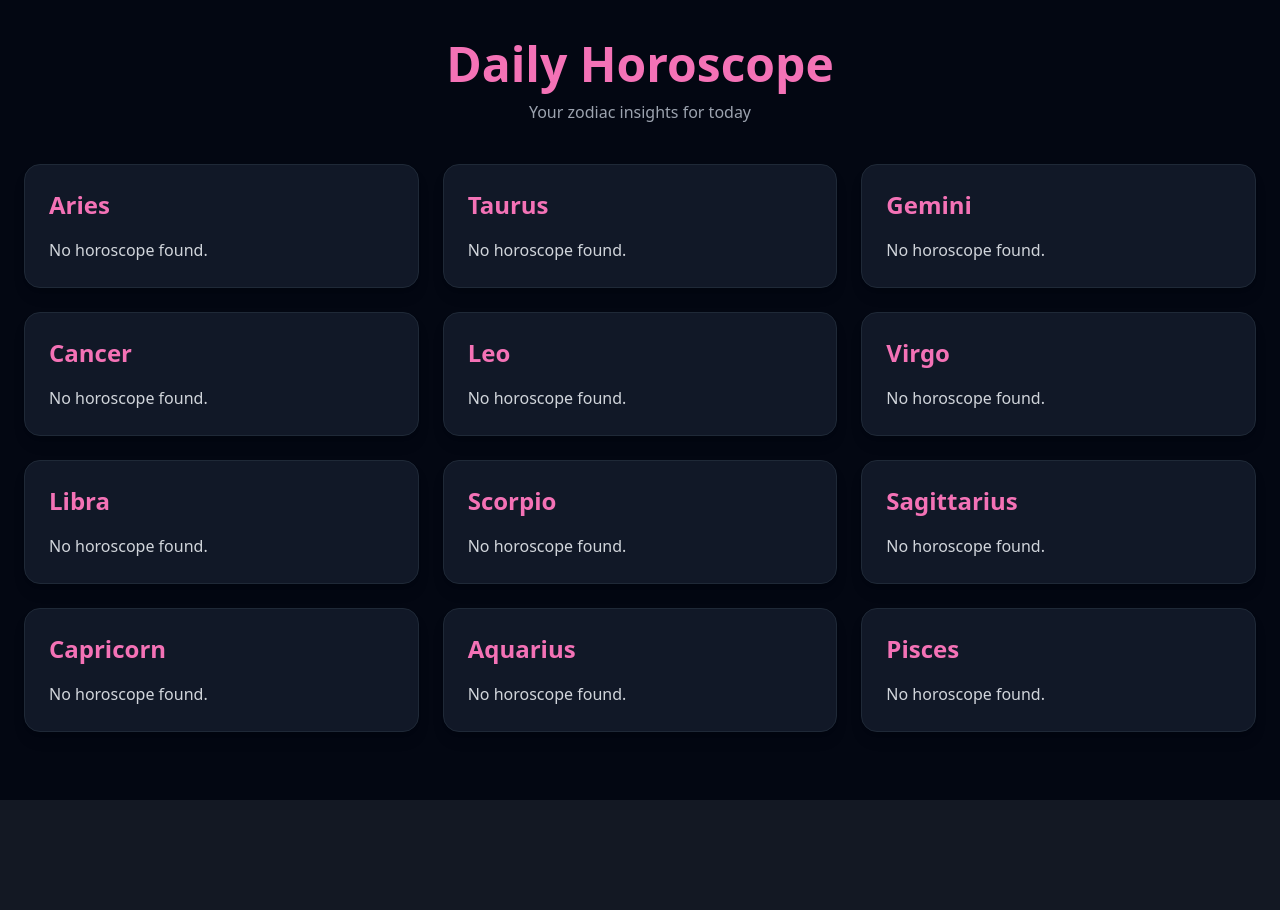
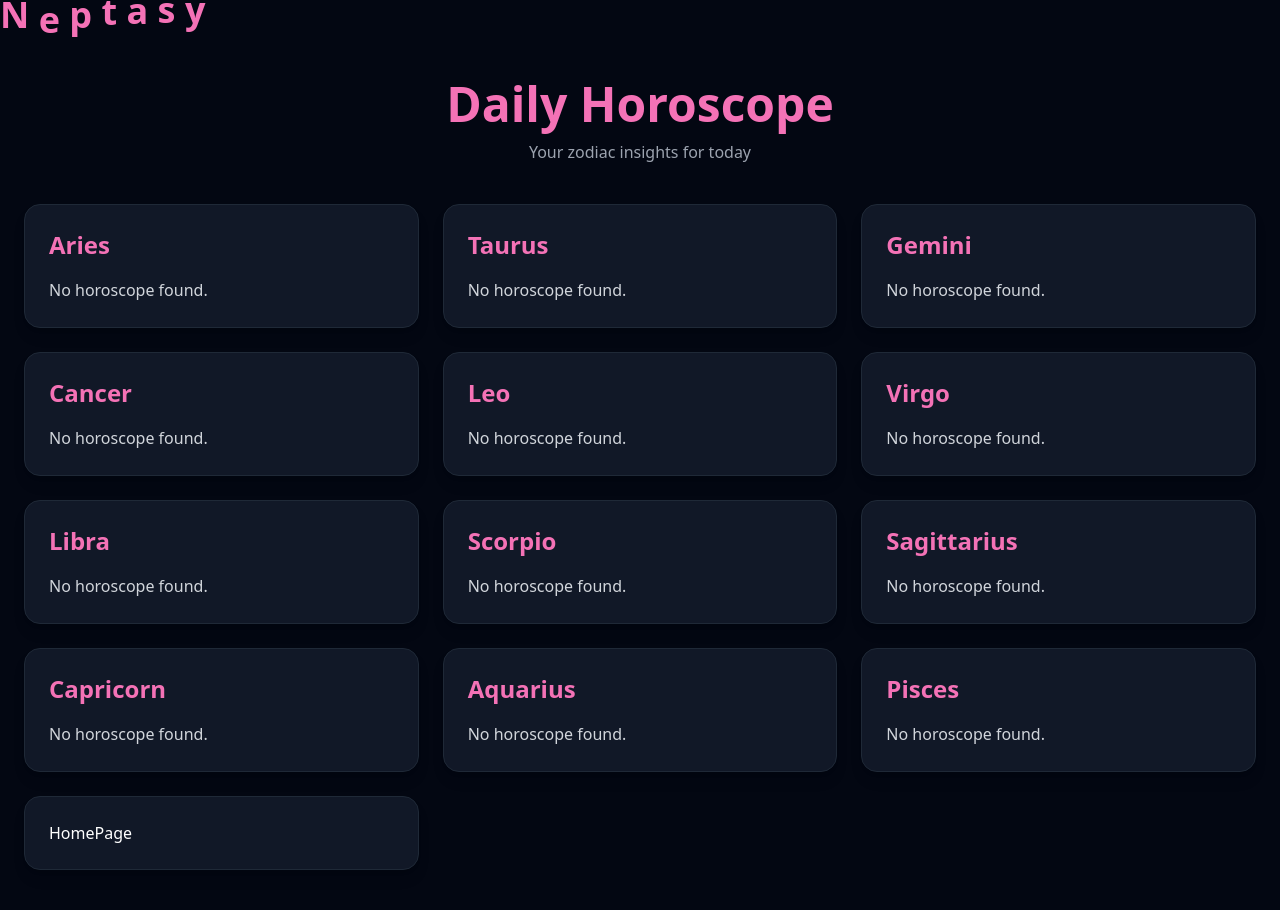
Before and after one commit to Nick577-ship/Neptasy, a Flask app: page /horoscope in a window 1280 px wide. Before the commit the page ends 800 px from the top, so only its background shows below. Run offline with Flask 3, Linux system fonts and the light colour scheme; data that the repository does not hold is empty; some libraries are stand-ins or nearby versions.

Commit message:
added animation

```diff
--- a/backend/templates/horoscope.html
+++ b/backend/templates/horoscope.html
@@ -11,10 +11,39 @@
 </head>
 
 <body class="bg-gray-950 text-white min-h-screen">
+    <h1 class="text-4xl font-bold">
+  <span class="inline-block animate-bounce text-pink-400">N</span>
+  <span class="inline-block animate-bounce text-pink-400 [animation-delay:100ms]">e</span>
+  <span class="inline-block animate-bounce text-pink-400 [animation-delay:200ms]">p</span>
+  <span class="inline-block animate-bounce text-pink-400 [animation-delay:300ms]">t</span>
+  <span class="inline-block animate-bounce text-pink-400 [animation-delay:400ms]">a</span>
+  <span class="inline-block animate-bounce text-pink-400 [animation-delay:500ms]">s</span>
+  <span class="inline-block animate-bounce text-pink-400 [animation-delay:600ms]">y</span></h1>
 
     <!-- Loading Screen -->
     <div id="loader"
          class="fixed inset-0 bg-black flex flex-col items-center justify-center z-50">
+         <h1 class="text-4xl font-bold">
+  <span class="inline-block animate-bounce text-pink-400">N</span>
+  <span class="inline-block animate-bounce text-pink-400 [animation-delay:100ms]">e</span>
+  <span class="inline-block animate-bounce text-pink-400 [animation-delay:200ms]">p</span>
+  <span class="inline-block animate-bounce text-pink-400 [animation-delay:300ms]">t</span>
+  <span class="inline-block animate-bounce text-pink-400 [animation-delay:400ms]">a</span>
+  <span class="inline-block animate-bounce text-pink-400 [animation-delay:500ms]">s</span>
+  <span class="inline-block animate-bounce text-pink-400 [animation-delay:600ms]">y</span>
+
+  <span class="mx-2"></span>
+
+  <span class="inline-block animate-bounce text-purple-400 [animation-delay:700ms]">H</span>
+  <span class="inline-block animate-bounce text-purple-400 [animation-delay:800ms]">o</span>
+  <span class="inline-block animate-bounce text-purple-400 [animation-delay:900ms]">r</span>
+  <span class="inline-block animate-bounce text-purple-400 [animation-delay:1000ms]">o</span>
+  <span class="inline-block animate-bounce text-purple-400 [animation-delay:1100ms]">s</span>
+  <span class="inline-block animate-bounce text-purple-400 [animation-delay:1200ms]">c</span>
+  <span class="inline-block animate-bounce text-purple-400 [animation-delay:1300ms]">o</span>
+  <span class="inline-block animate-bounce text-purple-400 [animation-delay:1400ms]">p</span>
+  <span class="inline-block animate-bounce text-purple-400 [animation-delay:1500ms]">e</span>
+</h1>
 
         <div class="animate-spin rounded-full h-20 w-20 border-t-4 border-pink-500 border-opacity-80">
         </div>
@@ -56,6 +85,9 @@
                 </div>
 
                 {% endfor %}
+                <a href="{{ url_for('home') }}" class="bg-gray-900 rounded-2xl p-6 shadow-lg border border-gray-800 hover:border-pink-500 transition">
+                    HomePage
+                </a>
 
             </div>
 
```
Also changed, not shown: backend/templates/index.html (+6 -1 lines).
